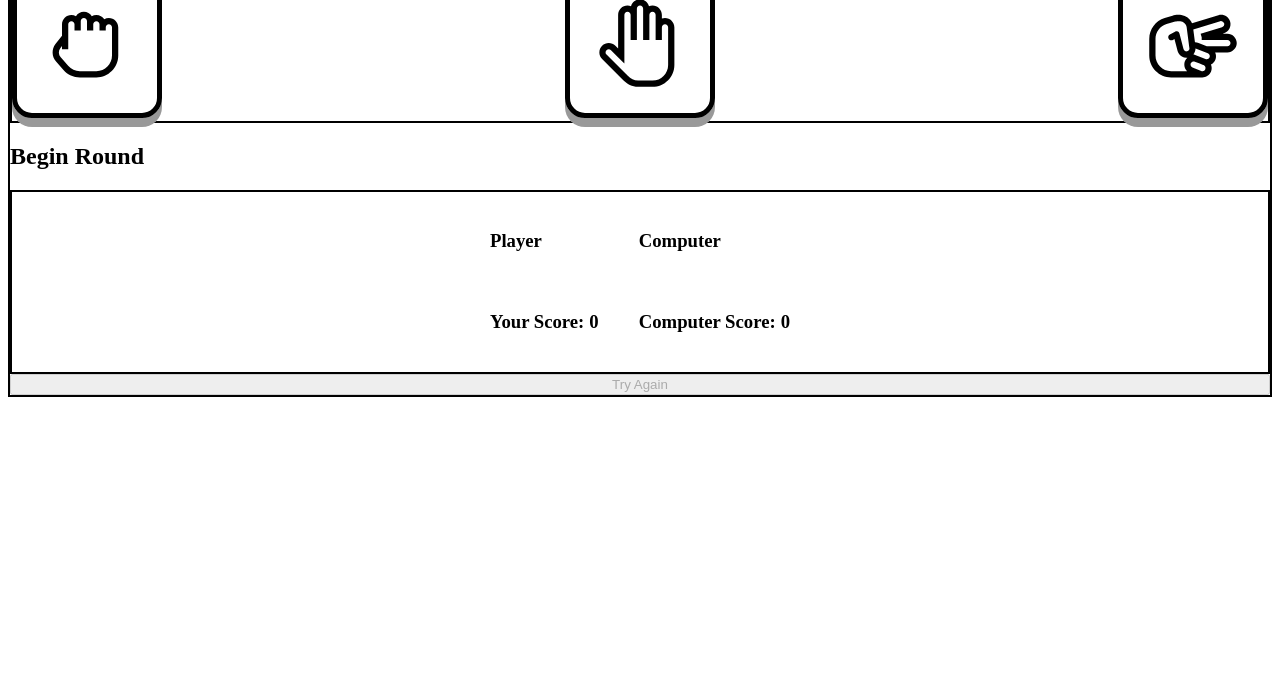
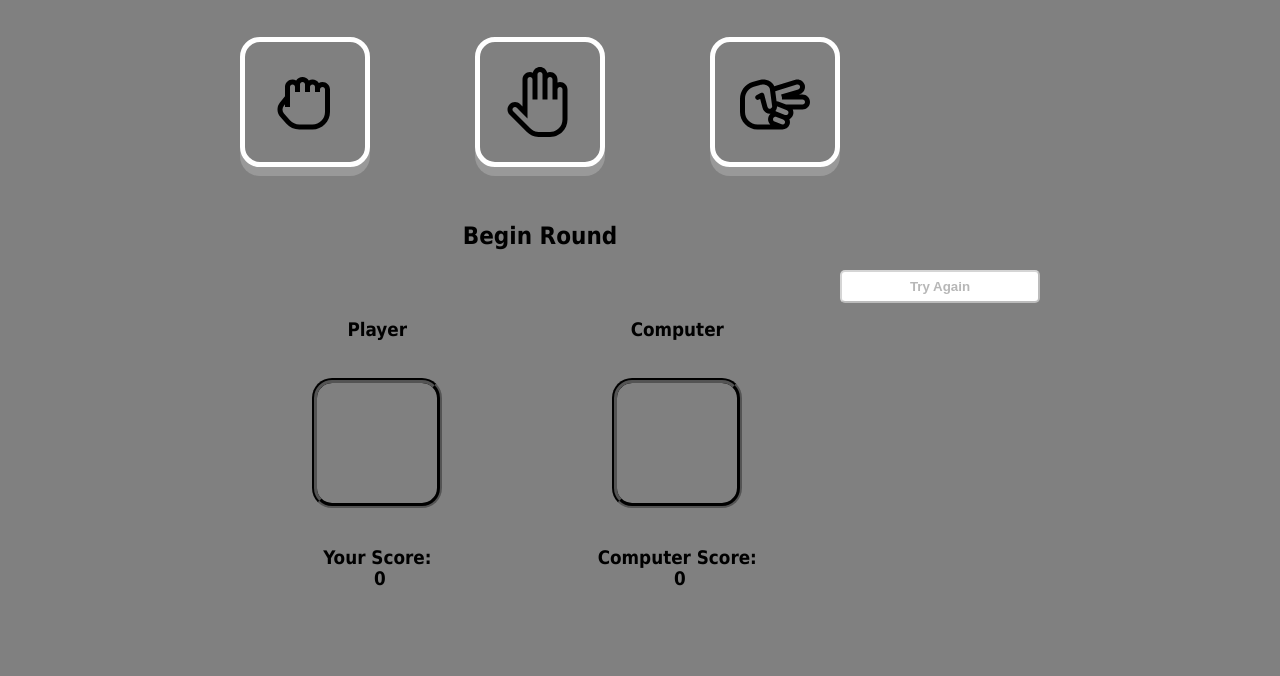
Before and after one commit to JohnDevHelix/rockPaperScissors, a plain HTML site: page index.html in a window 1280 px wide. Shown: the part 124-800 px from the top of the page. Drawn offline with Linux system fonts and the light colour scheme.

Commit message:
Final commit
removed flex borders. used justify content and align items to center. added box to show selection. added background color and button color

```diff
--- a/styles.css
+++ b/styles.css
@@ -1,7 +1,31 @@
+body {
+  padding: 0;
+  margin: 0;
+  font-family: Tahoma, sans-serif;
+  background-color: grey;
+  }
+
+.main {
+  display: flex;
+  justify-content: center;
+  align-items: center;
+  height: 100vh;
+  padding: 0;
+  margin: 0;
+  }
+
+.center-div {
+  display: flex;
+  width: 600px;
+  flex-direction: column;
+  }
+
+/* RPS Buttons here */
+
 .rps-images {
-    height: 100px;
-    widht: 100px;
-    border: 5px solid black;
+  height: 80px;
+  width: ;: 80px;
+  border: 5px solid white;
   border-radius: 20px;
   box-shadow: 0 9px #999;
   padding: 20px;
@@ -11,36 +35,32 @@
   border: 0;
   padding: 0;
   margin: 0;
-    background-color: white;
-
+  background-color: grey;
   }
 
-  .animated:hover {background-color: grey;}
+.animated:hover {background-color: #76ABAE;}
 
 .animated:active {
-    background-color: #3e8e41;
+  background-color: #EEEEEE;
   box-shadow: 0 5px #666;
   transform: translateY(4px);
   }
 
-  .main {
-    display: flex;
-    justify-content: center;
-    border: 2px solid black;
-    flex-direction: column;
+.header, .game-round {
+  text-align: center;
   }
 
 .buttons {
   display: flex;
-     border: 2px solid black;
   justify-content: space-between;
-
+  padding-top: 2rem;
+  padding-bottom: 2rem;
   }
 
+/* Game Round here */
 
 .score {
   display: flex;
-    border: 2px solid black;
   justify-content: center;
   }
 
@@ -50,3 +70,47 @@
 
 span {
   padding-left: 5px;
+  }
+
+.score {
+  display: flex;
+  justify-content: space-around;
+  padding-top: 10px;
+  }
+
+.player-score {
+  display: flex;
+  justify-content: center;
+  flex-direction: column;
+  align-items: center;
+  }
+
+.comp-score {
+    display: flex;
+  justify-content: center;
+   flex-direction: column;
+  align-items: center;
+  }
+
+.choice-img {
+  height: 100px;
+  width: 100px;
+  border: 5px groove black;
+  border-radius: 20px;
+  padding: 10px;
+  }
+
+.try-again {
+  align-self: center;
+  margin-top: 20px;
+  width: 200px;
+  border-radius: 5px;
+  background: white;
+  padding: 7px;
+  font-weight: bolder;
+  }
+
+.img-choice {
+  width: 100px;
+  height: 100px;
+  }
```
Lines whose indentation alone changed are shown as unchanged.
